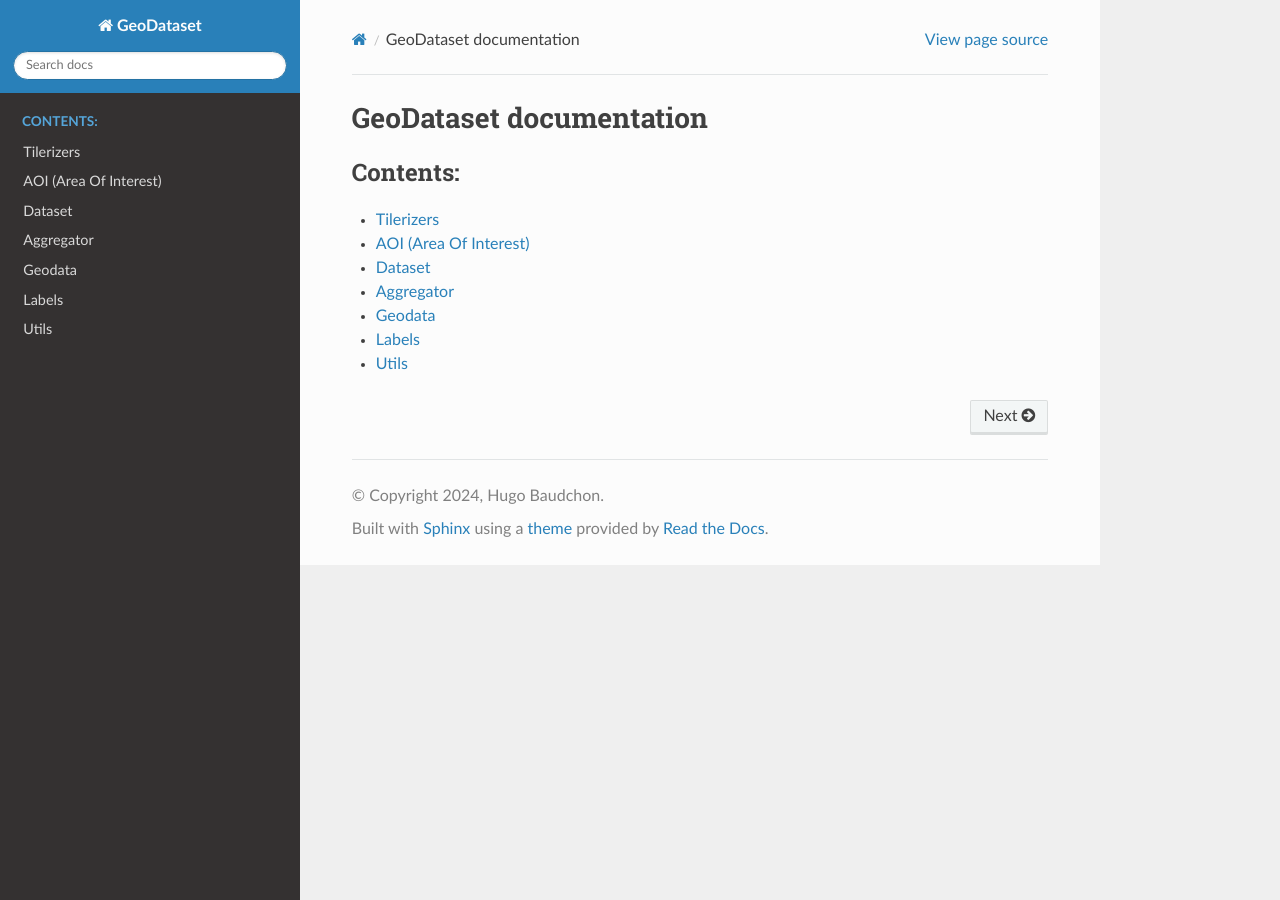
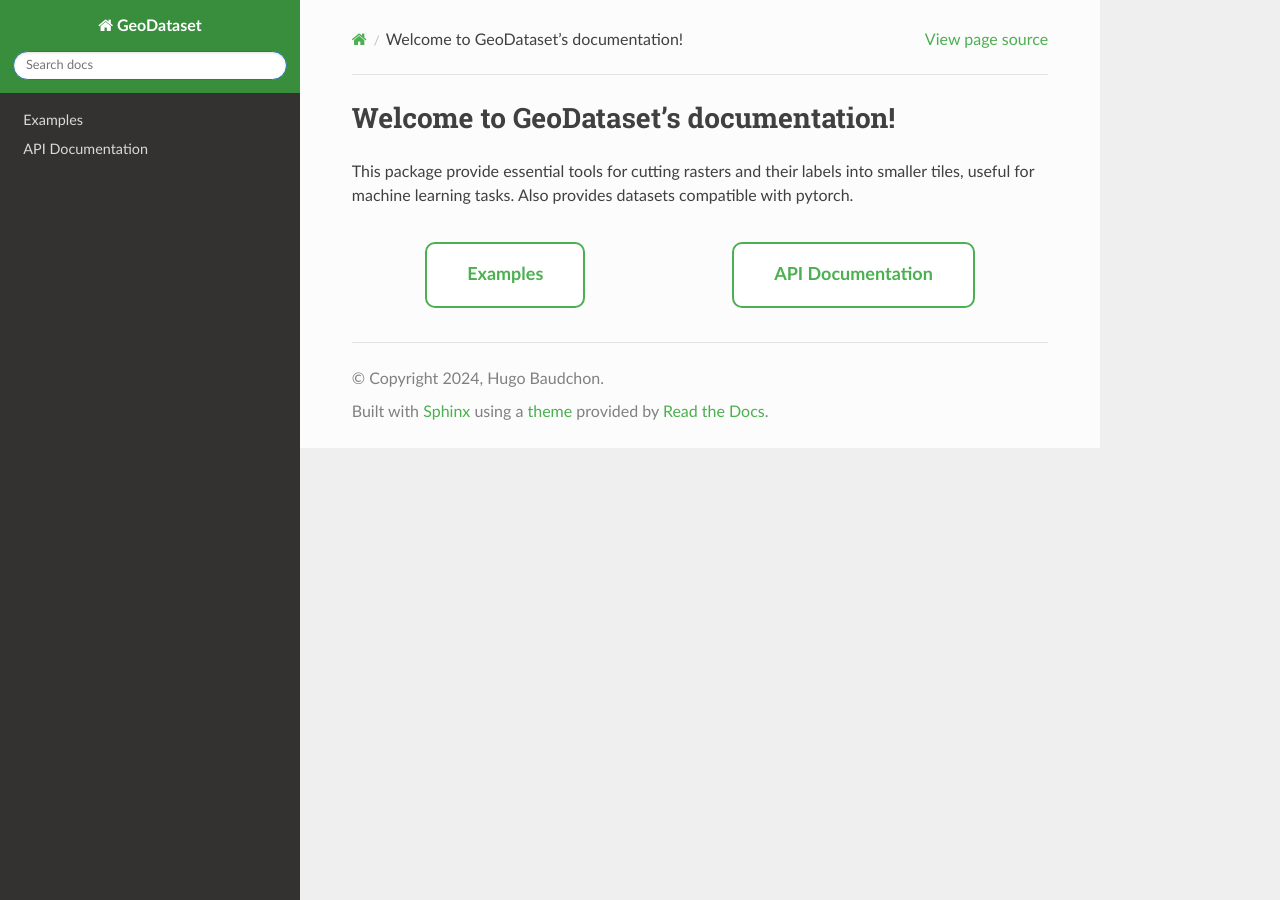
Before and after one commit to hugobaudchon/geodataset, a Sphinx documentation site: the page built from doc/source/index.rst, in a window 1280 px wide. Built offline with Sphinx 7.4.7 and the Read the Docs theme 2.0.0, drawn with Linux system fonts in a browser that asks for light colours.

Commit message:
Added buttons on home page and custom css to turn page more green-ish

```diff
--- /dev/null
+++ b/doc/source/_static/css/custom.css
@@ -0,0 +1,55 @@
+/* Hide the 'Next' arrow */
+.rst-footer-buttons {
+    display: none;
+}
+
+.wy-side-nav-search {
+    background-color: #388E3C;
+}
+
+.wy-side-nav-search .icon-home {
+    color: white;
+}
+
+.button-container {
+    display: flex;
+    justify-content: space-around; /* Or use space-between for more spacing */
+    margin-top: 20px;
+}
+
+.button {
+    display: inline-block;
+    padding: 20px 40px; /* Increased padding for bigger buttons */
+    margin: 10px;
+    font-size: 18px; /* Larger font size */
+    font-weight: bold;
+    text-align: center;
+    text-decoration: none;
+    color: #4CAF50; /* Green color for text */
+    background-color: white; /* White background */
+    border: 2px solid #4CAF50; /* Green border */
+    border-radius: 10px; /* Slightly larger border radius for a more rounded look */
+    transition: background-color 0.3s ease, color 0.3s ease;
+}
+
+.button:hover {
+    background-color: #4CAF50; /* Green background on hover */
+    color: white; /* White text on hover */
+}
+
+
+a {
+    color: #4CAF50;  /* Green color for links */
+}
+
+a:visited {
+    color: #4CAF50;  /* Green color for visited links */
+}
+
+a:hover {
+    color: #388E3C;  /* Darker green for hover */
+}
+
+a:active {
+    color: #388E3C;  /* Darker green for active state */
+}
--- /dev/null
+++ b/doc/source/api_documentation.rst
@@ -0,0 +1,14 @@
+API Documentation
+=================
+
+.. toctree::
+   :maxdepth: 2
+   :caption: Contents:
+
+   tilerize
+   aoi
+   dataset
+   aggregator
+   geodata
+   labels
+   utils
--- a/doc/source/conf.py
+++ b/doc/source/conf.py
@@ -47,3 +47,6 @@ html_theme_options = {
         },
     ]
 }
+
+def setup(app):
+    app.add_css_file('css/custom.css')
--- /dev/null
+++ b/doc/source/examples.rst
@@ -0,0 +1,156 @@
+Examples
+========
+
+Area of Interest
+""""""""""""""""
+
+In order to provide more flexibility when tilerizing a raster, geodataset supports areas of interest (AOI).
+2 types of AOIs configs are supported: AOIGeneratorConfig and AOIFromPackageConfig.
+These configs can then be passed to the tilerizers to divide the raster into groups of tiles for each AOI.
+
+Specifying an AOI config for a Tilerizer is optional.
+If no AOI config is passed to the Tilerizer, all the tiles will be kept in a single 'all' dataset.
+
+.. code-block:: python
+
+    from pathlib import Path
+    from geodataset.aoi import AOIFromPackageConfig, AOIGeneratorConfig
+
+    # Automatically creates AOIs based on the percentage of tiles that should be in each AOI.
+    # The 'position' value can be None (random) or a unique value between 1 and n_aois, to force the AOIs to specific bands/corners.
+    aoi_gen_config = AOIGeneratorConfig(
+        aoi_type='band',     # currently supports 'band' and 'corner'
+        aois={'train': {'percentage': 0.7, 'position': 2},
+              'valid': {'percentage': 0.15, 'position': 1},
+              'test': {'percentage': 0.15, 'position': 3}
+              }
+    )
+
+    # AOIs are provided as polygons in geopackages (.gpkg, .geojson or .shp)
+    aoi_gpkg_config = AOIFromPackageConfig(
+        aois={'train': Path('QGIS_projects/train_aoi.shp'),
+              'valid': Path('QGIS_projects/valid_aoi.shp'),
+              'test': Path('Data/raw/quebec_trees_dataset_2021-09-02/inference_zone.gpkg')
+              }
+    )
+
+Unlabeled Raster
+""""""""""""""""
+
+The class RasterTilerizer can tilerize a raster, without labels. The tiles are then stored in the output_path/tiles.
+
+.. code-block:: python
+
+    from pathlib import Path
+    from geodataset.tilerize import RasterTilerizer
+
+    tilerizer = RasterTilerizer(
+        raster_path=Path('/Data/raw/wwf_ecuador/RGB Orthomosaics/Carlos Vera Arteaga RGB.tif'),
+        output_path=Path('/Data/pre_processed/test'),
+        tile_size=1024,
+        tile_overlap=0.5,
+        aois_config=aoi_gen_config,
+        ground_resolution=0.05,                          # optional, scale_factor must be None if used.
+        scale_factor=0.5,                                # optional, ground_resolution must be None if used.
+        ignore_black_white_alpha_tiles_threshold=0.8     # optional
+    )
+
+    tilerizer.generate_tiles()
+
+The class RasterTilerizerGDF can tilerize a raster, without labels, and return the tiles as boxes in a GeoDataFrame. It does not output anything to the disk.
+
+.. code-block:: python
+
+    from pathlib import Path
+    from geodataset.tilerize import RasterTilerizerGDF
+
+    tilerizer = RasterTilerizerGDF(
+        raster_path=Path('/Data/raw/wwf_ecuador/RGB Orthomosaics/Carlos Vera Arteaga RGB.tif'),
+        tile_size=1024,
+        tile_overlap=0.5,
+        aois_config=aoi_gen_config,
+        ground_resolution=0.05,                          # optional, scale_factor must be None if used.
+        scale_factor=0.5,                                # optional, ground_resolution must be None if used.
+        ignore_black_white_alpha_tiles_threshold=0.8     # optional
+    )
+
+    tiles_boxes_gdf = tilerizer.generate_tiles_gdf()
+
+Labeled Raster
+""""""""""""""
+
+The class LabeledRasterTilerizer can tilerize a raster and its labels (.gpkg, .geojson, .shp, .csv and .xml).
+
+.. code-block:: python
+
+    from pathlib import Path
+    from geodataset.tilerize import LabeledRasterTilerizer
+
+    tilerizer = LabeledRasterTilerizer(
+        raster_path=Path('Data/raw/quebec_trees_dataset_2021-09-02/2021-09-02/zone1/2021-09-02-sbl-z1-rgb-cog.tif'),
+        labels_path=Path('Data/raw/quebec_trees_dataset_2021-09-02/Z1_polygons.gpkg'),
+        output_path=Path('Data/pre_processed/test'),
+        tile_size=1024,
+        tile_overlap=0.5,
+        aois_config=aoi_gpkg_config,
+        ground_resolution=0.05,                          # optional, scale_factor must be None if used.
+        scale_factor=0.5,                                # optional, ground_resolution must be None if used.
+        use_rle_for_labels=True,                         # optional
+        min_intersection_ratio=0.9,                      # optional
+        ignore_tiles_without_labels=False,               # optional
+        ignore_black_white_alpha_tiles_threshold=0.8,    # optional
+        main_label_category_column_name='Label',         # optional
+        other_labels_attributes_column_names=None        # optional
+    )
+
+    tilerizer.generate_coco_dataset()
+
+Dataset
+"""""""
+
+Geodataset provides the DetectionLabeledRasterCocoDataset and SegmentationLabeledRasterCocoDataset classes which given a single or a list of root folder(s), will recursively go into each subdirectory and parse the COCO json files matching a specific 'fold',
+and the associated images paths.
+
+There is also a DetectionUnlabeledRasterDataset class which only loads tiles (useful for inference, where we don't have labels, or for pre-training a model in a self-supervised manner).
+
+These classes can then be directly used with a torch Dataloader.
+
+You can also provide an albumentation transform (optional) to the dataset classes to augment the data when training a model.
+
+.. code-block:: python
+
+    from pathlib import Path
+    from geodataset.dataset import DetectionLabeledRasterCocoDataset, SegmentationLabeledRasterCocoDataset, UnlabeledRasterDataset
+    import albumentations as A
+
+    augment_transform = A.Compose([
+                A.HorizontalFlip(),
+                A.VerticalFlip(),
+            ],
+                bbox_params=A.BboxParams(
+                    format='pascal_voc',
+                    label_fields=['labels'],
+                    min_area=0.,
+                    min_visibility=0.,
+                ))
+
+    # Labeled Detection Dataset
+    detection_train_ds = DetectionLabeledRasterCocoDataset(
+        root_path=Path('Data/pre_processed/all_datasets'),
+        fold="train",
+        transform=augment_transform
+    )
+
+    # Labeled Segmentation Dataset
+    segmentation_valid_ds = SegmentationLabeledRasterCocoDataset(
+        root_path=Path('Data/pre_processed/all_datasets'),
+        fold="valid",
+        transform=None
+    )
+
+    # Unlabeled Dataset (useful for inference or unsupervised pre-training)
+    unlabeled_infer_ds = UnlabeledRasterDataset(
+        root_path=Path('Data/pre_processed/inference_data'),
+        fold="infer",     # assuming the tiles were tilerized using an aoi 'infer' instead of 'train', 'valid'...
+        transform=None
+    )
--- a/doc/source/index.rst
+++ b/doc/source/index.rst
@@ -3,18 +3,20 @@
    You can adapt this file completely to your liking, but it should at least
    contain the root `toctree` directive.
 
-GeoDataset documentation
-========================
+Welcome to GeoDataset's documentation!
+======================================
 
+This package provide essential tools for cutting rasters and their labels into smaller tiles, useful for machine learning tasks. Also provides datasets compatible with pytorch.
 
 .. toctree::
-   :maxdepth: 2
-   :caption: Contents:
+   :hidden:
 
-   tilerize
-   aoi
-   dataset
-   aggregator
-   geodata
-   labels
-   utils
+   Examples <examples>
+   API Documentation <api_documentation>
+
+.. raw:: html
+
+   <div class="button-container">
+       <a href="examples.html" class="button">Examples</a>
+       <a href="api_documentation.html" class="button">API Documentation</a>
+   </div>
```
Also changed, not shown: README.md (+4 -155 lines), 1 other file.
